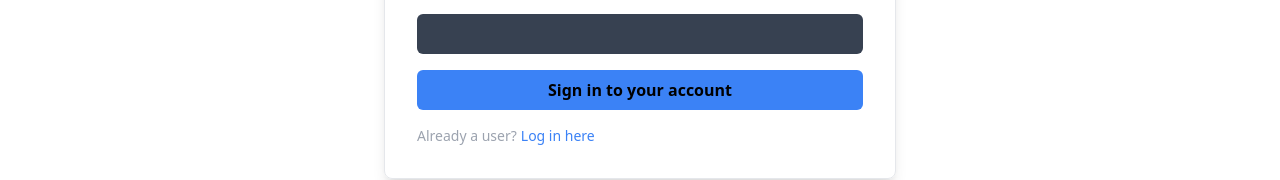
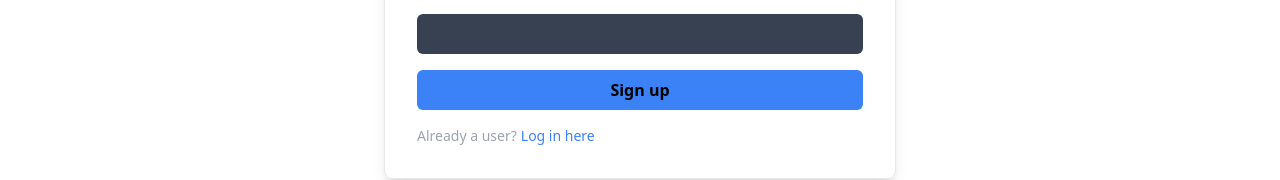
Before and after one commit to abubalo/uokpq, a Next.js app in the folder client/: page /register in a window 1280 px wide. Shown: the part 568-748 px from the top of the page. Built offline with nearby package versions, Linux system fonts and the light colour scheme; no server answers.

Commit message:
Add loading spinner for sign up

```diff
--- a/client/app/(auth)/register/page.tsx
+++ b/client/app/(auth)/register/page.tsx
@@ -8,6 +8,7 @@ import { FcGoogle } from "react-icons/fc";
 import Link from "next/link";
 import { useAuth } from "@/stores/userStore";
 import { useRouter } from "next/navigation";
+import Spinner from "@/components/ui/loader/Spinner";
 
 type Inputs = {
   email: string;
@@ -126,7 +127,7 @@ const Register = () => {
             type="submit"
             className="w-full py-2 px-4 bg-blue-500 hover:bg-blue-600 rounded-md  font-semibold"
           >
-            Sign in to your account
+            {isLoading ? <Spinner /> : "Sign up"}
           </button>
         </form>
         <p className="text-gray-400 text-sm mt-4">
```
